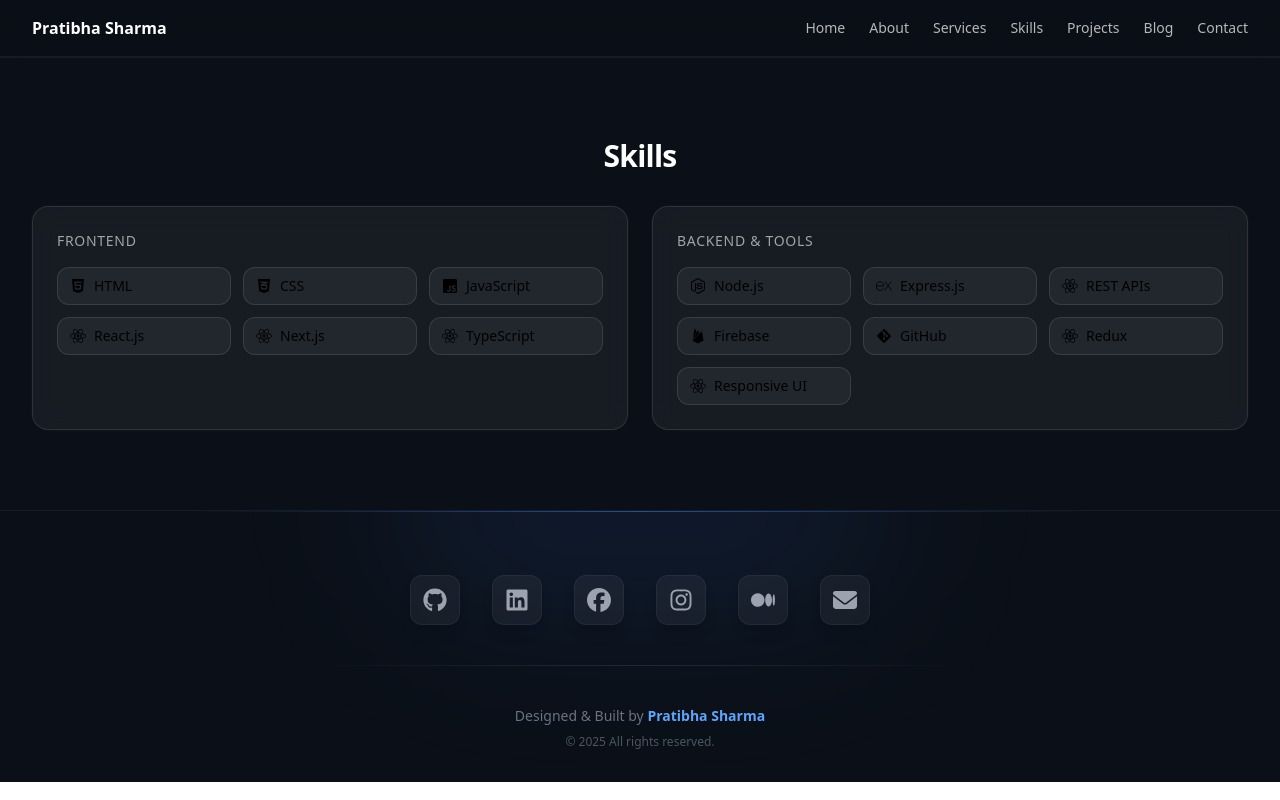
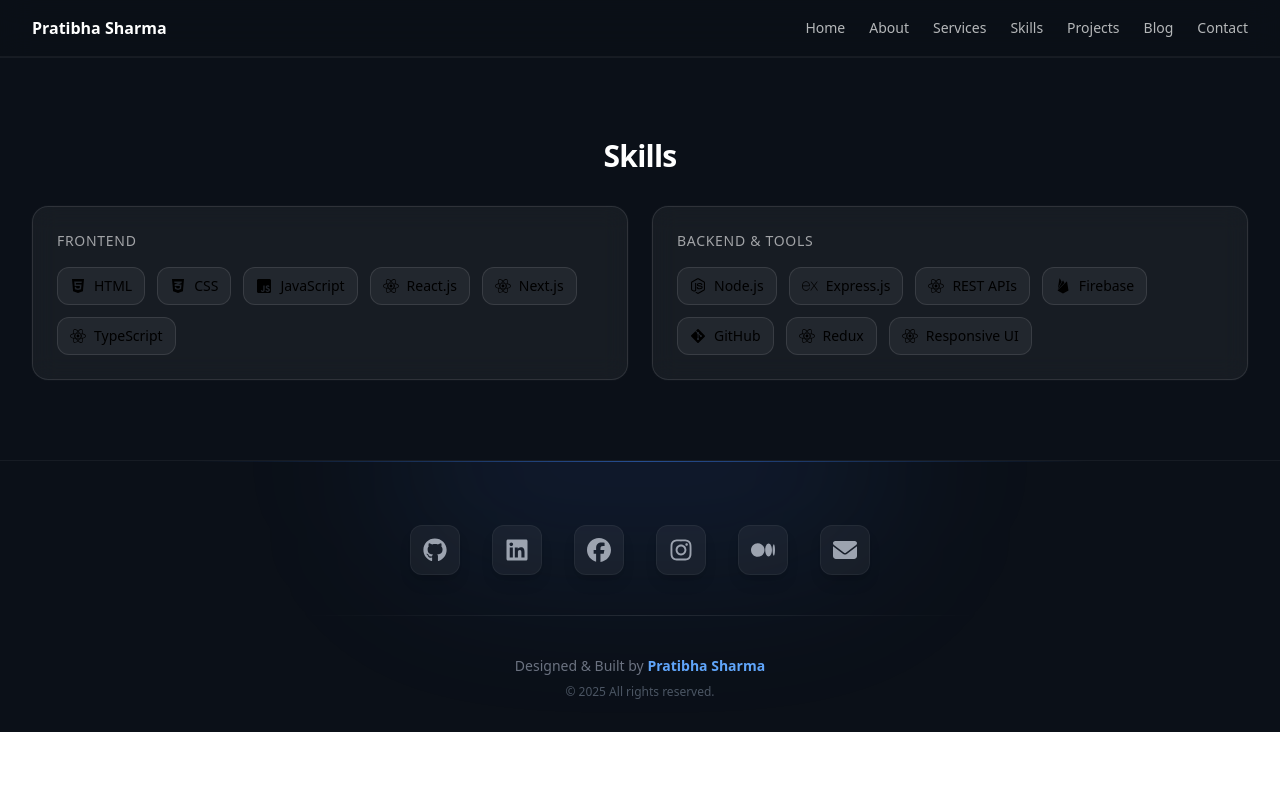
Before and after one commit to Pratibha0123/Portfolio_second, a React (Vite) app: page /skill in a window 1280 px wide. Built offline with nearby package versions, Linux system fonts and the light colour scheme.

Commit message:
ui and ux

```diff
--- a/src/components/Contact.jsx
+++ b/src/components/Contact.jsx
@@ -46,7 +46,7 @@ export default function Contact() {
           </p>
         </div>
 
-        <div className="bg-[#11161d]/80 backdrop-blur-xl border border-white/5 rounded-2xl p-8 sm:p-10 shadow-2xl">
+        <div className="bg-[#11161d]/80 backdrop-blur-xl border border-white/5 rounded-2xl p-6 sm:p-10 shadow-2xl">
           <form onSubmit={handleSubmit} className="space-y-6">
 
             {/* Name Input */}
@@ -60,7 +60,7 @@ export default function Contact() {
                 value={formData.name}
                 onChange={handleChange}
                 placeholder="Your Name"
-                className="w-full bg-black/20 border border-white/10 rounded-xl px-12 py-4 text-white placeholder-gray-500 focus:outline-none focus:border-blue-500/50 focus:ring-1 focus:ring-blue-500/50 transition-all"
+                className="w-full bg-black/20 border border-white/10 rounded-xl px-10 sm:px-12 py-4 text-white placeholder-gray-500 focus:outline-none focus:border-blue-500/50 focus:ring-1 focus:ring-blue-500/50 transition-all"
                 required
               />
             </div>
--- a/src/components/Skills.jsx
+++ b/src/components/Skills.jsx
@@ -13,7 +13,7 @@ export default function Skills() {
             <p className="mb-4 text-sm uppercase tracking-wider text-white/60">
               Frontend
             </p>
-            <div className="grid grid-cols-2 gap-3 sm:grid-cols-3">
+            <div className="flex flex-wrap gap-3">
               {skillsPrimary.map((sk) => (
                 <div
                   key={sk.label}
@@ -30,7 +30,7 @@ export default function Skills() {
             <p className="mb-4 text-sm uppercase tracking-wider text-white/60">
               Backend & Tools
             </p>
-            <div className="grid grid-cols-2 gap-3 sm:grid-cols-3">
+            <div className="flex flex-wrap gap-3">
               {skillsSecondary.map((sk) => (
                 <div
                   key={sk.label}
--- a/src/index.css
+++ b/src/index.css
@@ -1,6 +1,11 @@
 @tailwind base;
 @tailwind components;
 @tailwind utilities;
+
+html {
+    scroll-behavior: smooth;
+}
+
 @layer utilities {
     .center {
         @apply flex justify-center items-center;
```
